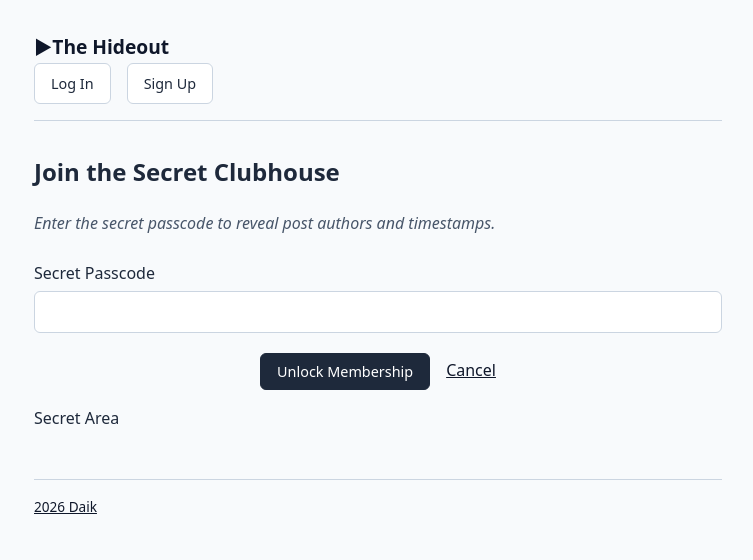
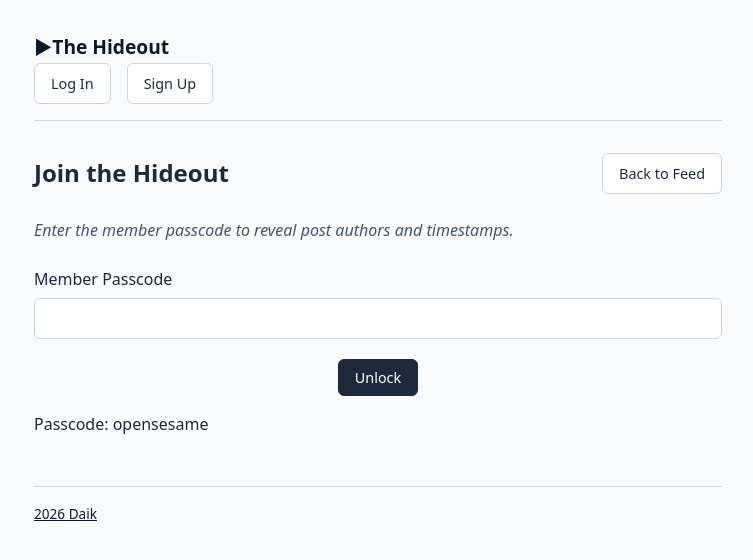
Before and after one commit to Daik102/members-only, a Node server app: template views/join.ejs in a window 1280 px wide. Shown: the top 560 px of the page, without its empty margins (262-1015 px from the left). Run offline with Node 20, Linux system fonts and the light colour scheme; the template is opened without the code that fills it, so the values that code supplies are empty; some libraries are stand-ins or nearby versions.

Commit message:
Add feed-header to header(h2)

```diff
--- a/views/join.ejs
+++ b/views/join.ejs
@@ -1,7 +1,10 @@
 <%- include('partials/header') %>
 
-<h2>Join the Secret Clubhouse</h2>
-<p class="guest-notice">Enter the secret passcode to reveal post authors and timestamps.</p>
+<div class="feed-header">
+  <h2>Join the Hideout</h2>
+  <a href="/" class="btn">Back to Feed</a>
+</div>
+<p class="guest-notice">Enter the member passcode to reveal post authors and timestamps.</p>
 
 <% if (errors && errors.length > 0) { %>
   <div class="alert">
@@ -15,18 +18,15 @@
 
 <form action="/join" method="POST">
   <div class="form-group">
-    <label for="passcode">Secret Passcode</label>
+    <label for="passcode">Member Passcode</label>
     <input id="passcode" type="password" name="passcode" required />
   </div>
 
   <div class="form-actions">
-    <button type="submit" class="btn btn-primary">Unlock Membership</button>
-    <a href="/">Cancel</a>
+    <button type="submit" class="btn btn-primary">Unlock</button>
   </div>
 </form>
 
-<div class="secret-container">
-  <p id="secret-area" class="secret-area">Secret Area</p>
-</div>
+<p class="passcode-container">Passcode: opensesame</p>
 
 <%- include('partials/footer') %>
```
Also changed, not shown: views/admin-join.ejs (+6 -6 lines), views/error.ejs (+5 -5 lines), views/login.ejs (+8 -3 lines), views/new-post.ejs (+6 -4 lines), views/signup.ejs (+8 -3 lines).
